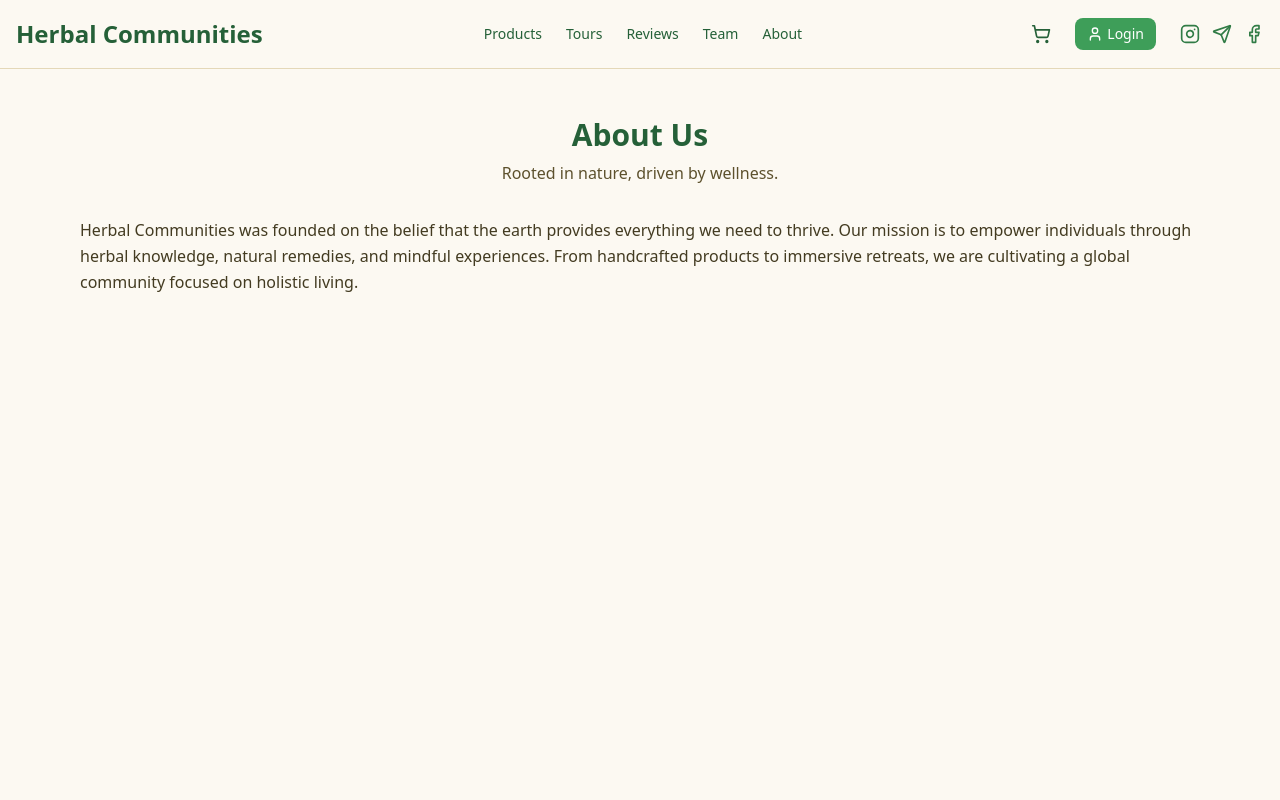
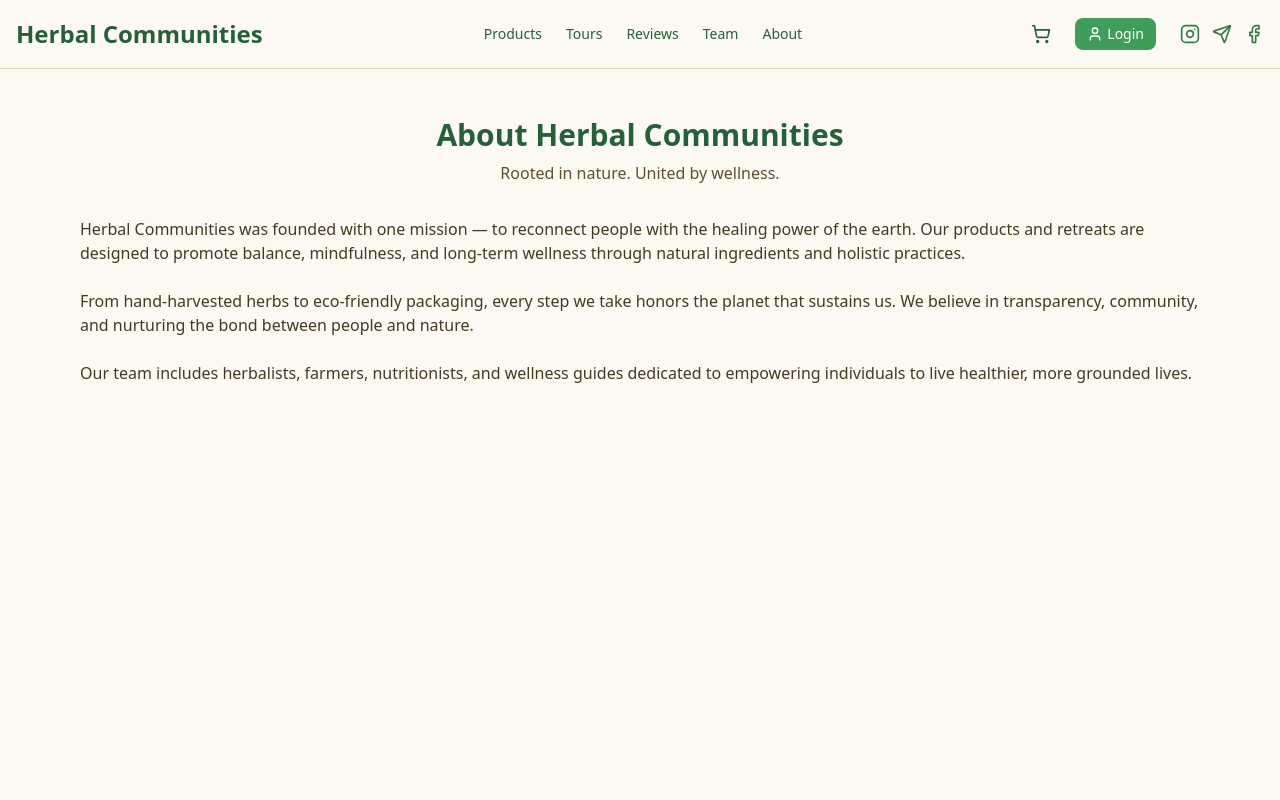
Before and after one commit to dev-verde1071/Herbal-com, a Next.js app: page /about in a window 1280 px wide. Shown: the top 800 px of the page. Built offline with nearby package versions, Linux system fonts and the light colour scheme.

Commit message:
Update page.tsx

```diff
--- a/src/app/about/page.tsx
+++ b/src/app/about/page.tsx
@@ -4,14 +4,27 @@ import PageHeader from "@/components/page-header";
 export default function AboutPage() {
   return (
     <Container>
-      <PageHeader title="About Us" subtitle="Rooted in nature, driven by wellness." />
-      <p className="text-brand-800 leading-relaxed">
-        Herbal Communities was founded on the belief that the earth provides
-        everything we need to thrive. Our mission is to empower individuals
-        through herbal knowledge, natural remedies, and mindful experiences.
-        From handcrafted products to immersive retreats, we are cultivating a
-        global community focused on holistic living.
-      </p>
+      <PageHeader
+        title="About Herbal Communities"
+        subtitle="Rooted in nature. United by wellness."
+      />
+      <div className="space-y-6 text-brand-800">
+        <p>
+          Herbal Communities was founded with one mission — to reconnect people with the
+          healing power of the earth. Our products and retreats are designed to promote
+          balance, mindfulness, and long-term wellness through natural ingredients and
+          holistic practices.
+        </p>
+        <p>
+          From hand-harvested herbs to eco-friendly packaging, every step we take honors the
+          planet that sustains us. We believe in transparency, community, and nurturing the
+          bond between people and nature.
+        </p>
+        <p>
+          Our team includes herbalists, farmers, nutritionists, and wellness guides dedicated
+          to empowering individuals to live healthier, more grounded lives.
+        </p>
+      </div>
     </Container>
   );
 }
```
